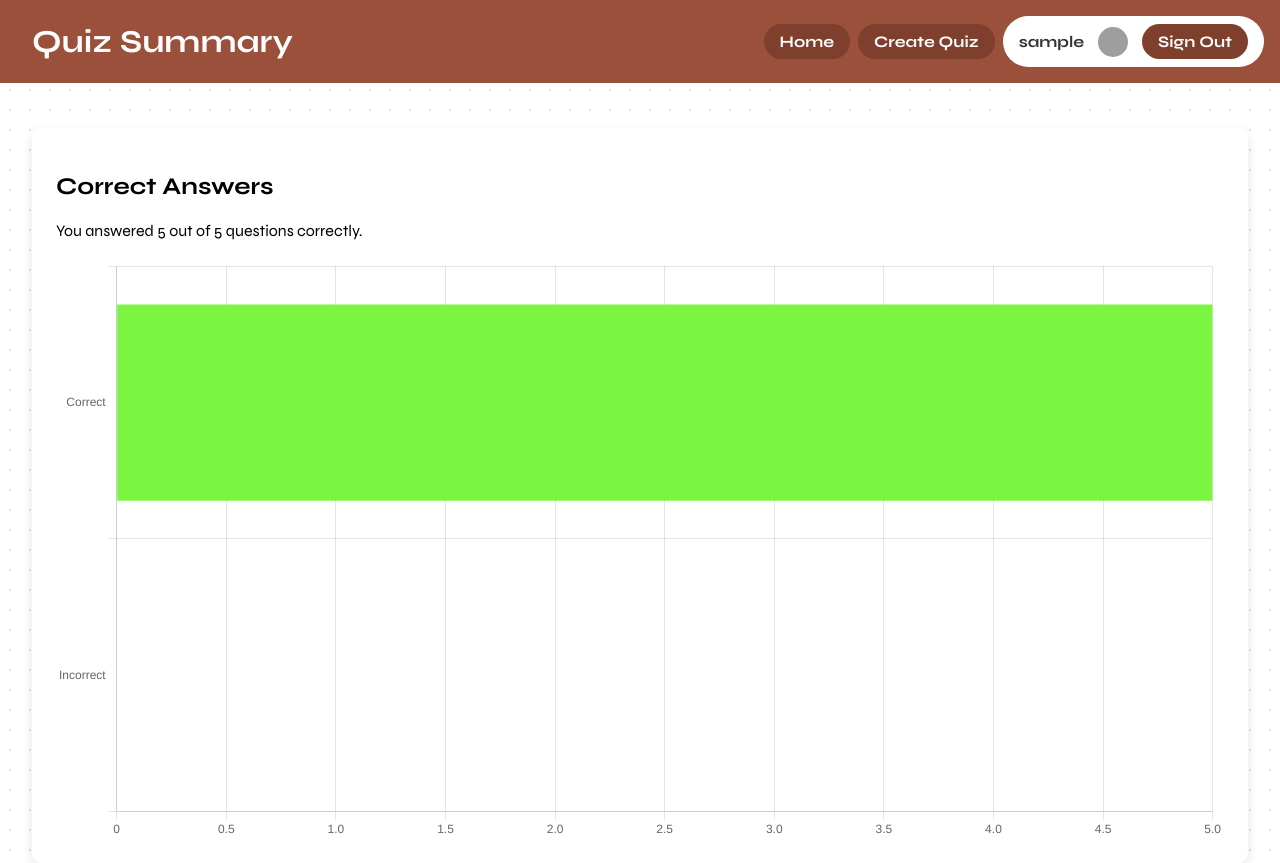
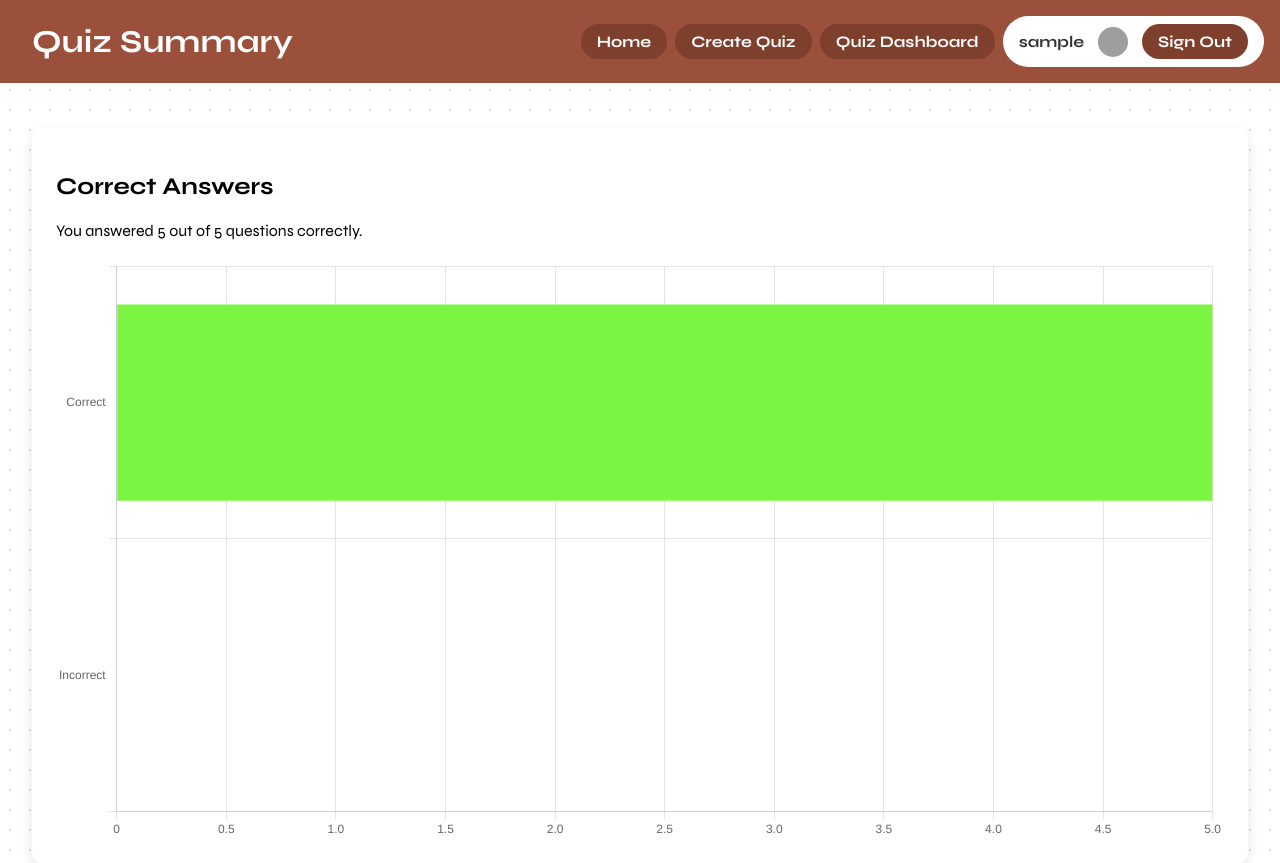
Before and after one commit to Deltane/quiz.it, a Flask app: page /quiz_summary/1 in a window 1280 px wide. Shown: the top 863 px of the page. Run offline with Flask 3, Linux system fonts and the light colour scheme; a user stored in the database is signed in; data comes from the database, SQL or seed files in the repository; parts of the project's set-up code (start-up, migrations or seed data) failed here and were passed over; grey boxes are pictures that could not be loaded.

Commit message:
Added the Quiz Dashboard button to the navigation bar

```diff
--- a/app/templates/quiz_summary.html
+++ b/app/templates/quiz_summary.html
@@ -18,6 +18,7 @@
             {% if session.get('user_email') %}
                 <a href="/" class="nav-button">Home</a>
                 <a href="/create_quiz" class="nav-button">Create Quiz</a>
+                <a href="/dashboard" class="nav-button">Quiz Dashboard</a>
                 <div class="user-info">
                     <span>{{ session.get('user_name', session['user_email']) }}</span>
                     <img src="{{ session['user_pic'] }}" alt="Profile"
```
